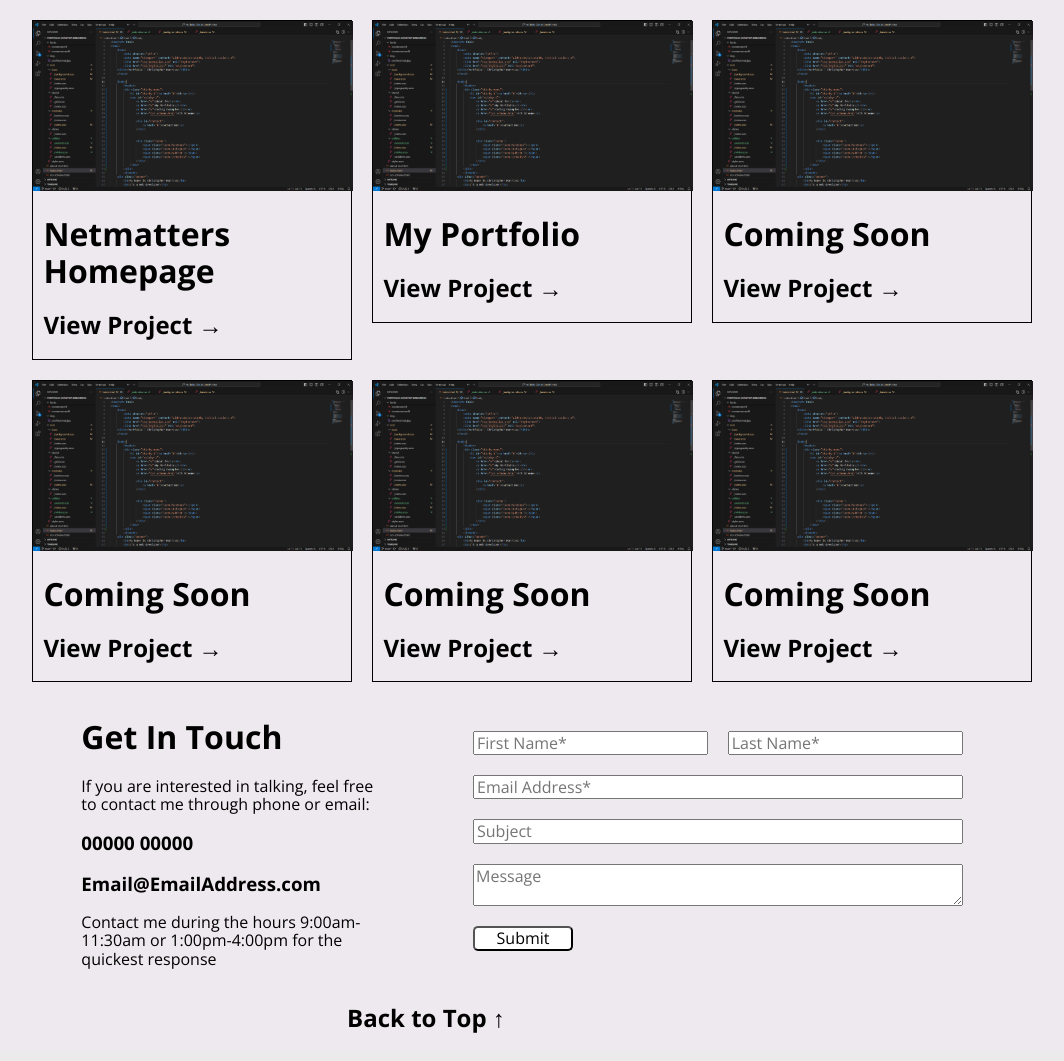
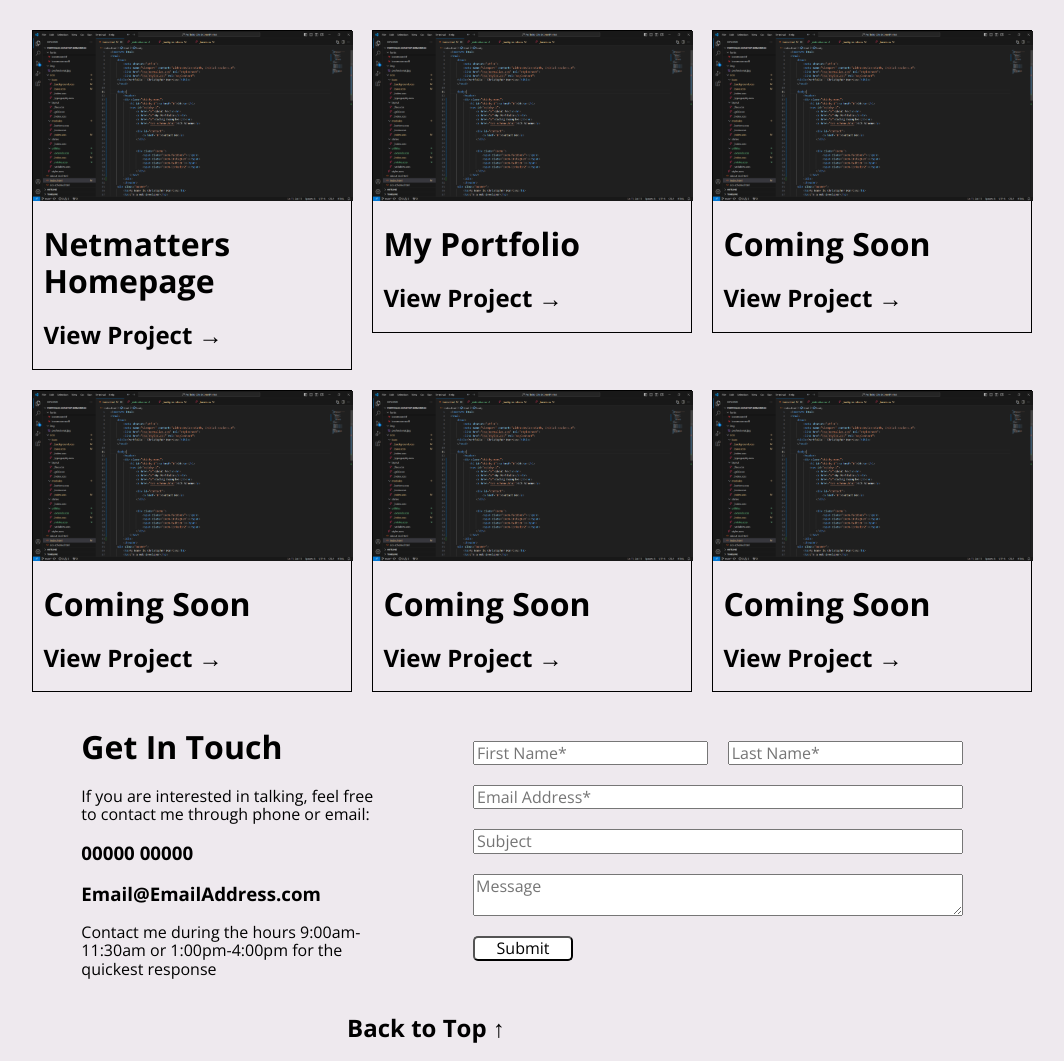
Before and after one commit to ChristopherMorriss/Portfolio-ChristopherMorriss, a PHP site: page / in a window 1280 px wide. Shown: the part 800-1861 px from the top of the page, without its empty margins (214-1278 px from the left). Before the commit the page ends 1833 px from the top, so only its background shows below. Run offline with PHP 8.4, Linux system fonts and the light colour scheme.

Commit message:
Fixed some more minor display issues

```diff
--- a/css/styles.css
+++ b/css/styles.css
@@ -44,7 +44,7 @@
 }
 
 /* line 32, ../../../OneDrive/Documents/GitHub/Portfolio-ChristopherMorriss/scss/utilities/_extends.scss */
-.grid, .space, form, .contact-info, .contact-msg {
+.grid, #code-examples, .space, form, .contact-info, .contact-msg {
   margin-left: 5%;
   margin-right: 5%;
 }
@@ -246,10 +246,11 @@ header, body, #sticky-menu {
   flex-wrap: wrap;
   align-items: normal;
   justify-content: space-between;
+  margin-bottom: 20px;
 }
 
 @media (min-width: 1200px) {
-  /* line 30, ../../../OneDrive/Documents/GitHub/Portfolio-ChristopherMorriss/scss/base/_background.scss */
+  /* line 31, ../../../OneDrive/Documents/GitHub/Portfolio-ChristopherMorriss/scss/base/_background.scss */
   #contact {
     height: 100vw;
     padding-top: 20px;
@@ -357,6 +358,11 @@ img {
     top: 0px;
     transition: .45s ease;
   }
+}
+
+/* line 64, ../../../OneDrive/Documents/GitHub/Portfolio-ChristopherMorriss/scss/layout/_grid.scss */
+#code-examples {
+  margin-top: 20px;
 }
 
 /* line 1, ../../../OneDrive/Documents/GitHub/Portfolio-ChristopherMorriss/scss/layout/_header.scss */
--- a/scss/base/_background.scss
+++ b/scss/base/_background.scss
@@ -11,6 +11,7 @@
         $flex-align:normal,
         $flex-justify:space-between
         );
+    margin-bottom:20px;
 }
 
 
--- a/scss/layout/_grid.scss
+++ b/scss/layout/_grid.scss
@@ -60,3 +60,8 @@
     }
 
 }
+
+#code-examples{
+    @extend %margin-percent;
+    margin-top: 20px;
+}
```
Also changed, not shown: about-me.html (+4 -27 lines), coding-examples.html (+8 -5 lines), coming-soon.html (+6 -2 lines), scs-scheme.html (+9 -4 lines), 1 other file.
